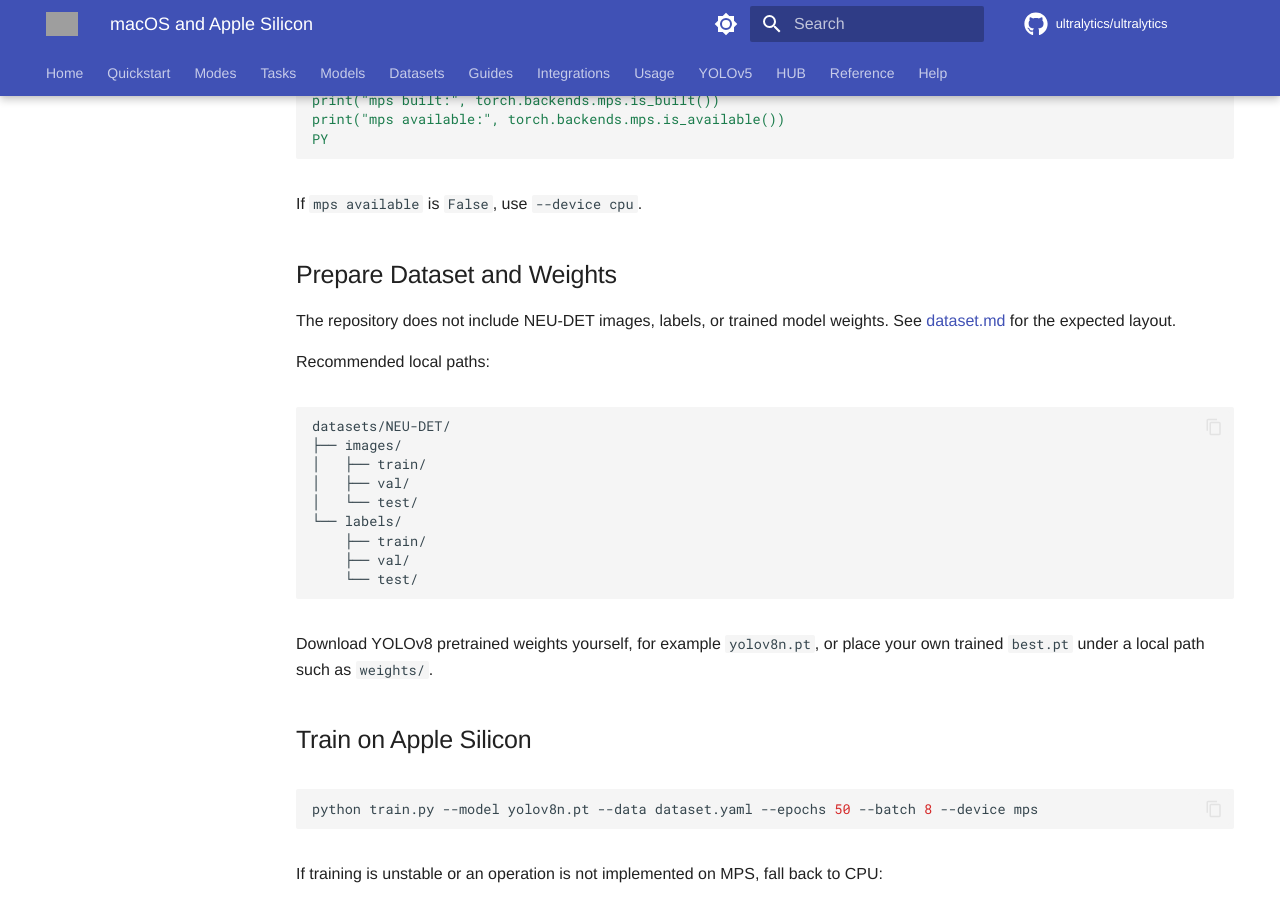
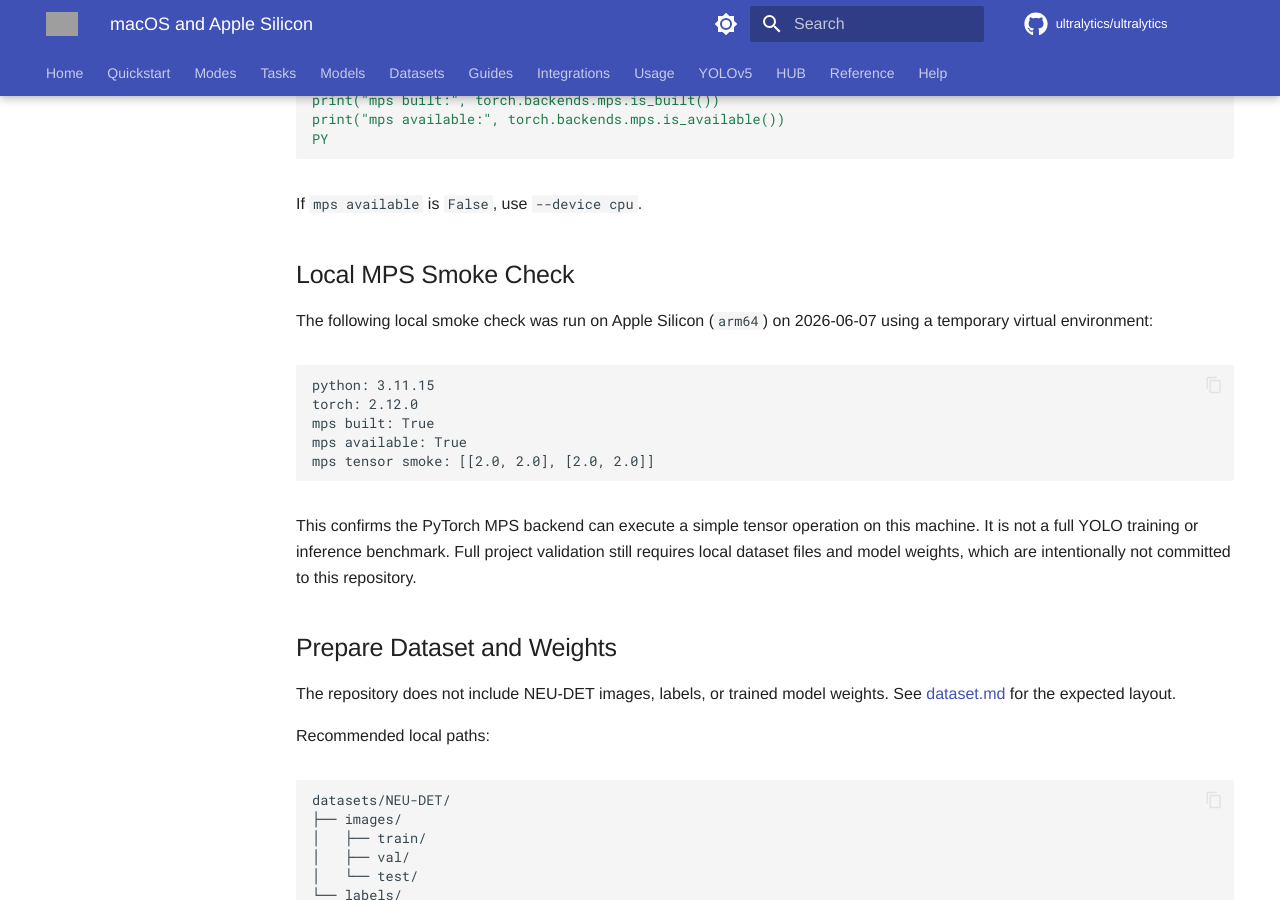
Before and after one commit to YfengJ/steel-defect-detection, an MkDocs documentation site: the page built from docs/macos.md, in a window 1280 px wide and 900 px high, scrolled down 1072 px. Built offline with MkDocs 1.6.1 and Material for MkDocs 9.7.7, drawn with Linux system fonts in a browser that asks for light colours; some web fonts are replaced; comment, search, counter and statistics services are not loaded; grey boxes are pictures that could not be loaded.

Commit message:
ci: update actions and document mps smoke check

````diff
--- a/docs/macos.md
+++ b/docs/macos.md
@@ -43,6 +43,24 @@
 ```
 
 If `mps available` is `False`, use `--device cpu`.
+
+## Local MPS Smoke Check
+
+The following local smoke check was run on Apple Silicon (`arm64`) on
+2026-06-07 using a temporary virtual environment:
+
+```text
+python: 3.11.15
+torch: 2.12.0
+mps built: True
+mps available: True
+mps tensor smoke: [[2.0, 2.0], [2.0, 2.0]]
+```
+
+This confirms the PyTorch MPS backend can execute a simple tensor operation on
+this machine. It is not a full YOLO training or inference benchmark. Full
+project validation still requires local dataset files and model weights, which
+are intentionally not committed to this repository.
 
 ## Prepare Dataset and Weights
 
````
Also changed, not shown: 1 other file.
